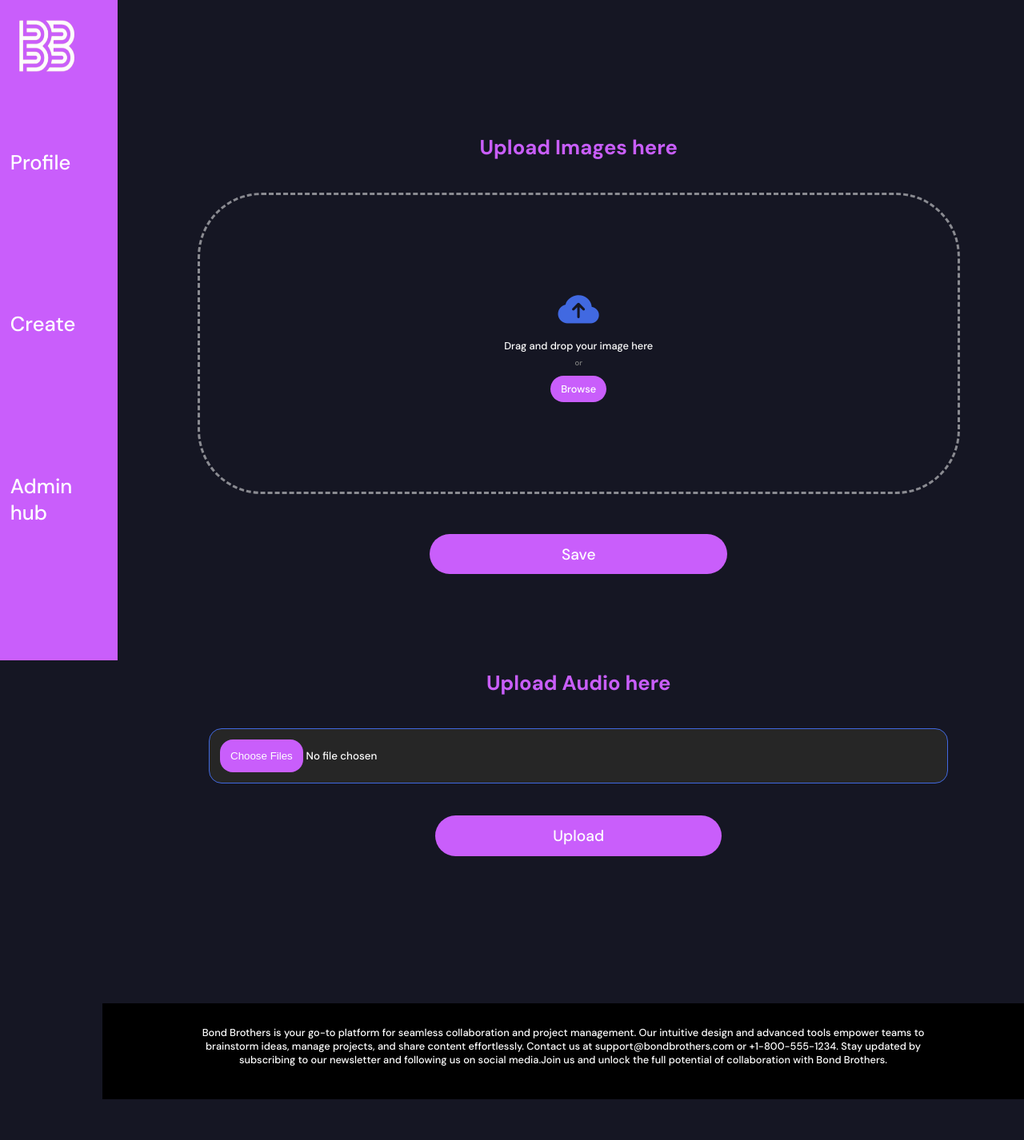
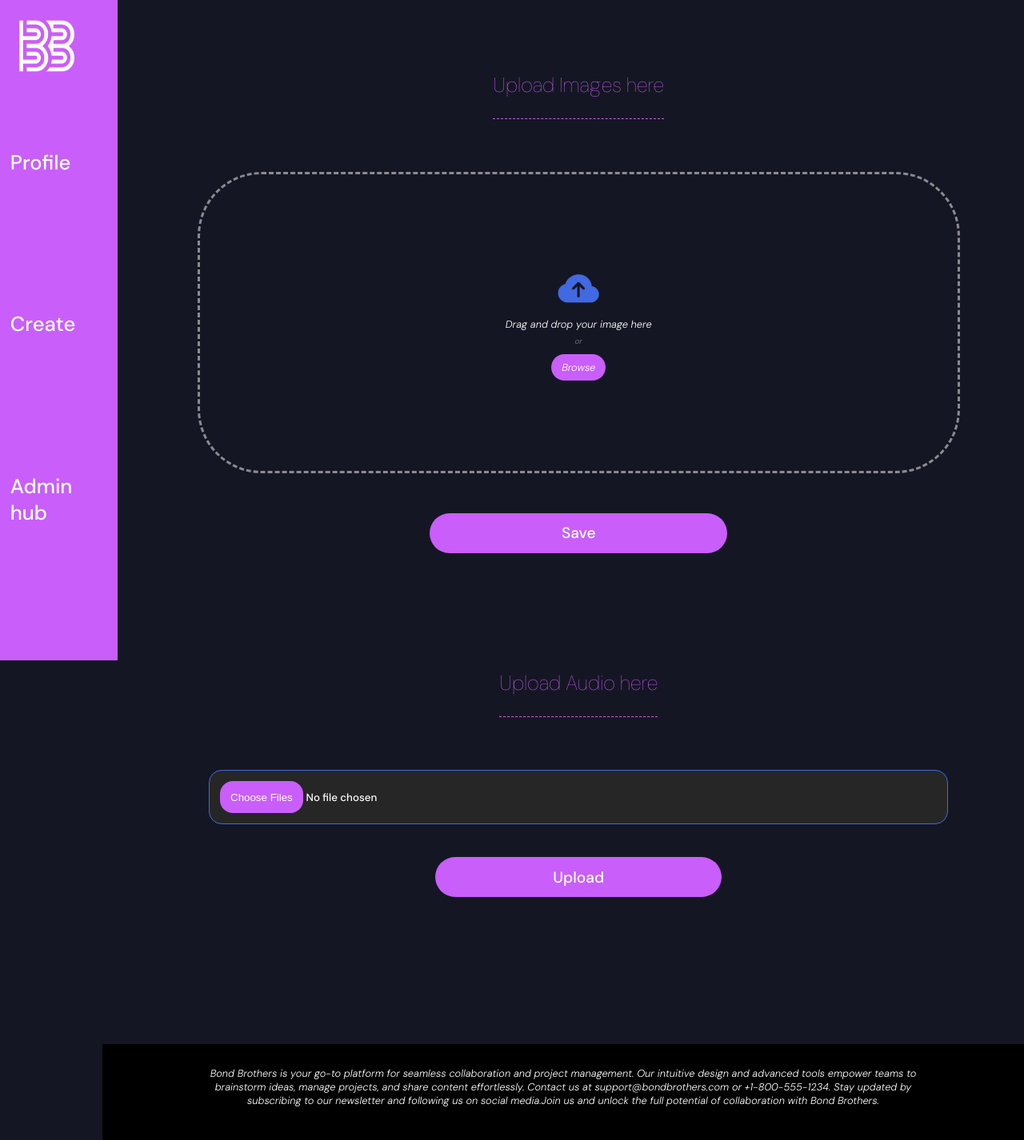
Before and after one commit to BruceTheBear5/BB_VideoCreator, a Flask app: page /upload in a window 1280 px wide. Shown: the whole page at 80% size. Before the commit the page ends 1375 px from the top, so only its background shows below. Run offline with Flask 3, Linux system fonts and the light colour scheme; the visitor is signed in with stand-in values (Sample User, id 1); some libraries are stand-ins or nearby versions.

```diff
--- a/static/Styles/uploadPage.css
+++ b/static/Styles/uploadPage.css
@@ -177,3 +177,36 @@ input[type="file"]::-webkit-file-upload-button {
 input[type="file"]::-webkit-file-upload-button:hover {
   background-color: var(--accent-hover);
 }
+
+
+h1 {
+  margin: 1em 0;
+  border-bottom: 1px dashed;
+  padding-bottom: 1em;
+  font-weight: lighter;
+}
+p {
+  font-style: italic;
+}
+.loader {
+  position: fixed;
+  top: 50%;
+  left: 50%;
+  transform: translate(-50%, -50%);
+  display: flex;
+  justify-content: center;
+  align-items: center;
+  width: 100vw;
+  height: 100vh;
+  background: rgba(0, 0, 0, 0.692);
+  display: none;
+}
+
+svg {
+  filter: drop-shadow(0 0 5px var(--accent));
+}
+
+svg path,
+svg rect {
+  fill: var(--accent2);
+}
```
